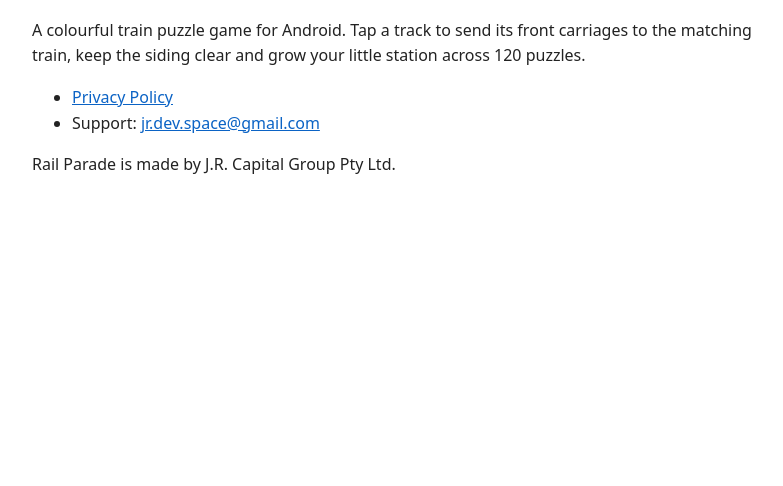
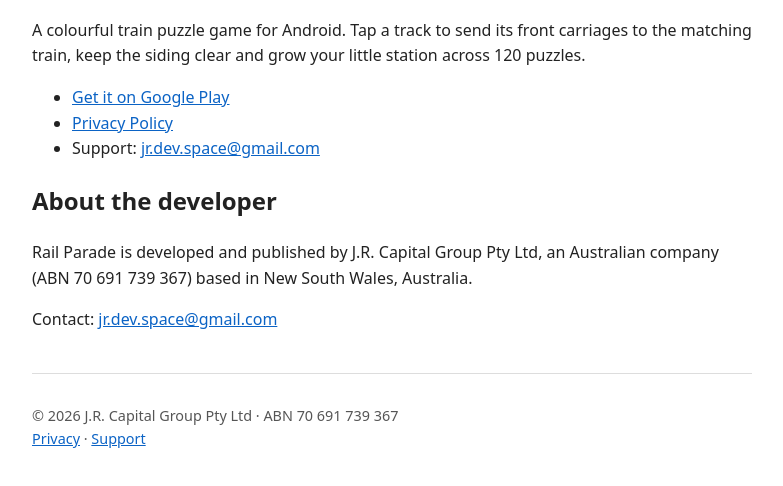
Before and after one commit to railparade/railparade.github.io, a plain HTML site: page index.html in a window 1280 px wide. Shown: the part 74-560 px from the top of the page, without its empty margins (248-1031 px from the left). Drawn offline with Linux system fonts and the light colour scheme.

Commit message:
Add developer info, Google Play link and company footer (#1)
* Add developer info, Google Play link and company footer to home page

* Add company footer to privacy page

```diff
--- a/index.html
+++ b/index.html
@@ -10,9 +10,16 @@
 <h1>Rail Parade</h1>
 <p>A colourful train puzzle game for Android. Tap a track to send its front carriages to the matching train, keep the siding clear and grow your little station across 120 puzzles.</p>
 <ul>
+<li><a href="https://play.google.com/store/apps/details?id=com.railparade.game">Get it on Google Play</a></li>
 <li><a href="/privacy/">Privacy Policy</a></li>
 <li>Support: <a href="mailto:jr.dev.space@gmail.com">jr.dev.space@gmail.com</a></li>
 </ul>
-<p>Rail Parade is made by J.R. Capital Group Pty Ltd.</p>
+<h2>About the developer</h2>
+<p>Rail Parade is developed and published by J.R. Capital Group Pty Ltd, an Australian company (ABN 70 691 739 367) based in New South Wales, Australia.</p>
+<p>Contact: <a href="mailto:jr.dev.space@gmail.com">jr.dev.space@gmail.com</a></p>
+<footer style="margin-top:2.5rem;padding-top:1rem;border-top:1px solid #ddd;font-size:.9rem;color:#555">
+<p>&copy; 2026 J.R. Capital Group Pty Ltd &middot; ABN 70 691 739 367<br>
+<a href="/privacy/">Privacy</a> &middot; <a href="mailto:jr.dev.space@gmail.com">Support</a></p>
+</footer>
 </body>
 </html>
```
Also changed, not shown: privacy/index.html (+4 -0 lines).
